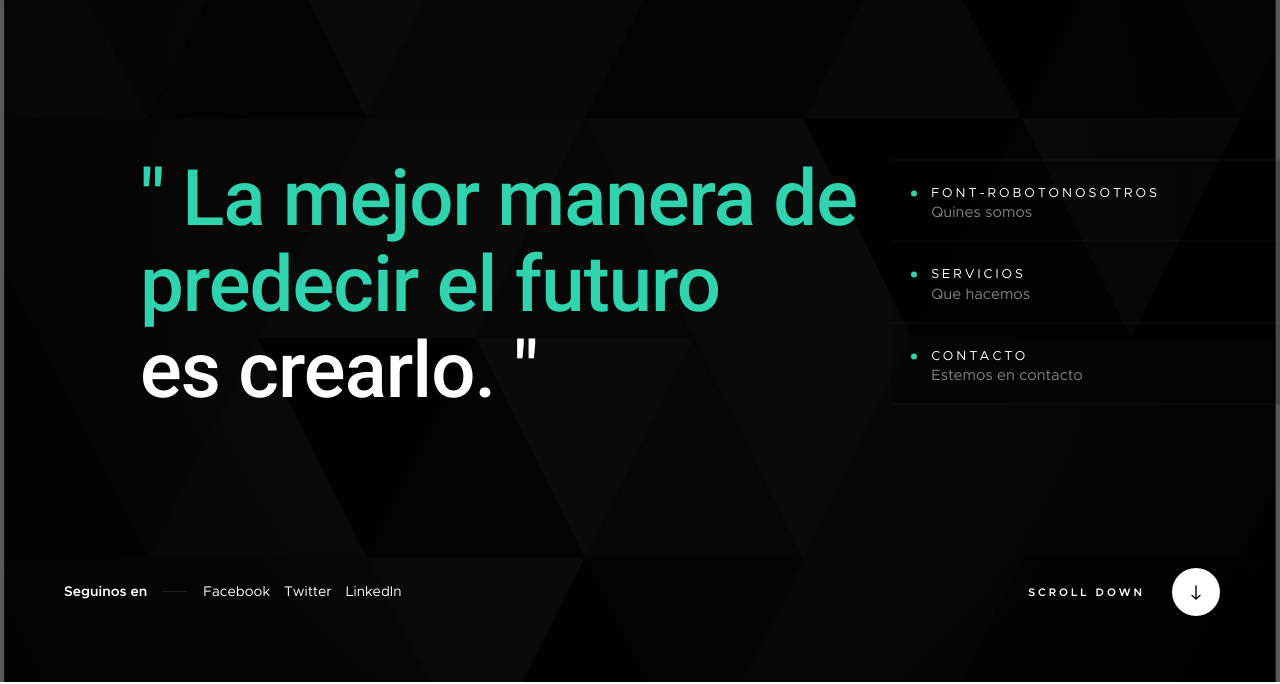
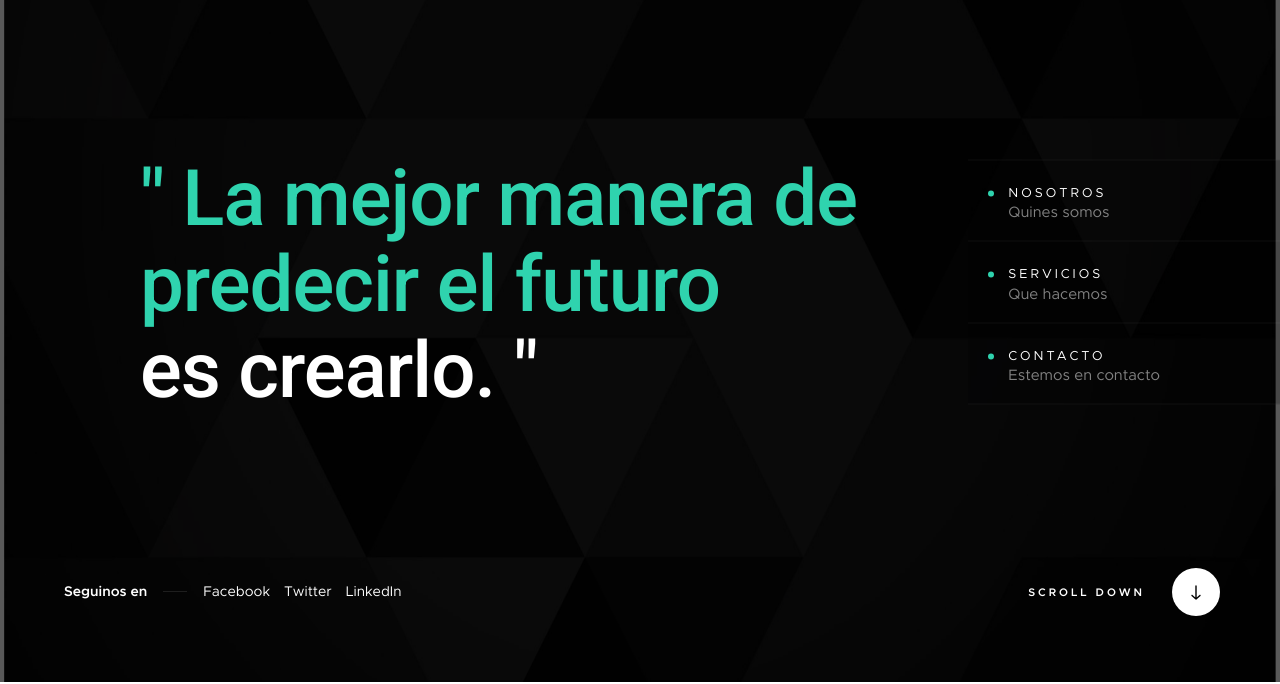
Before and after one commit to jonapachanga/witdev-site, a plain HTML site: page index.html in a window 1280 px wide. Shown: the part 118-802 px from the top of the page. Drawn offline with Linux system fonts and the light colour scheme; files whose address does not match are found by name.

Commit message:
Arreglado menu

```diff
--- a/index.html
+++ b/index.html
@@ -102,7 +102,7 @@
         </div> <!-- end home-content -->
 
         <ul class="home-sidelinks">
-            <li><a class="smoothscroll" href="#about">font-robotoNosotros<span>Quines somos</span></a></li>
+            <li><a class="smoothscroll" href="#about">Nosotros<span>Quines somos</span></a></li>
             <li><a class="smoothscroll" href="#services">Servicios<span>Que hacemos</span></a></li>
             <li><a  class="smoothscroll" href="#contact">Contacto<span>Estemos en contacto</span></a></li>
         </ul> <!-- end home-sidelinks -->
```
